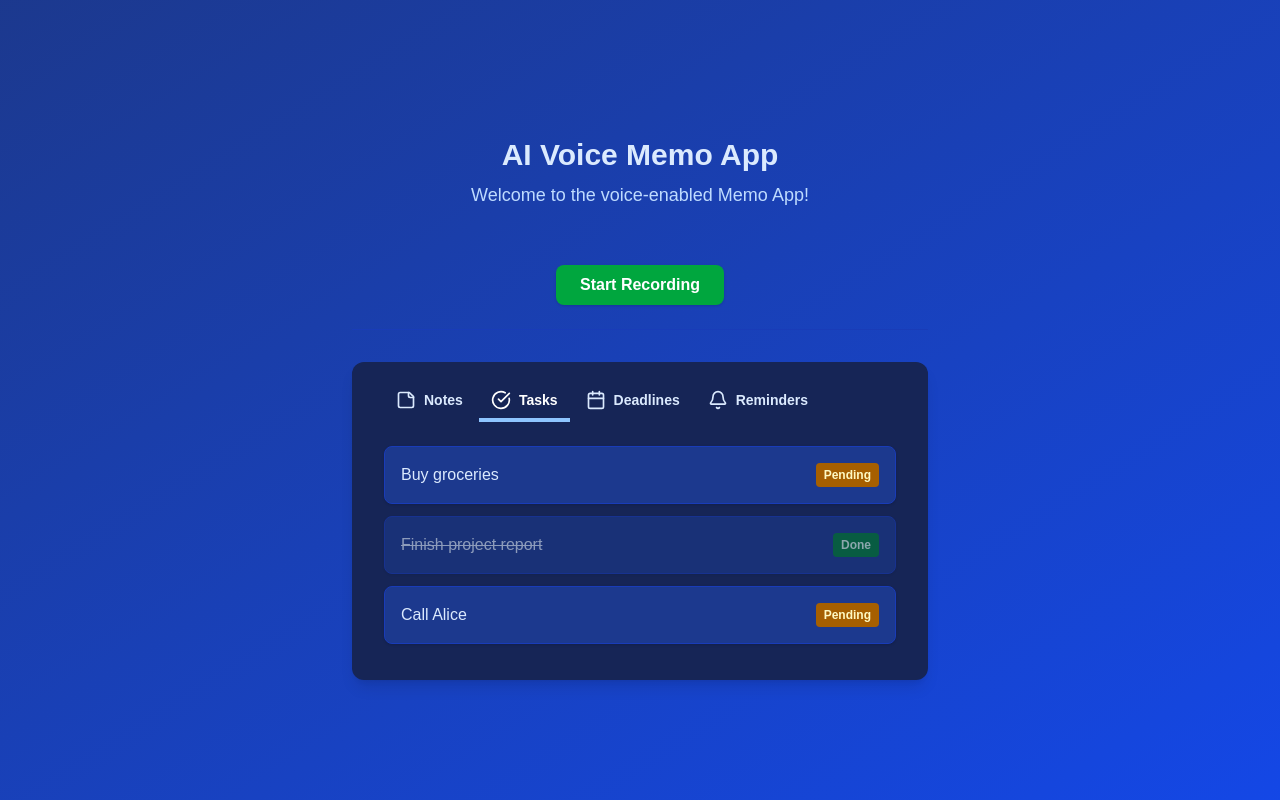
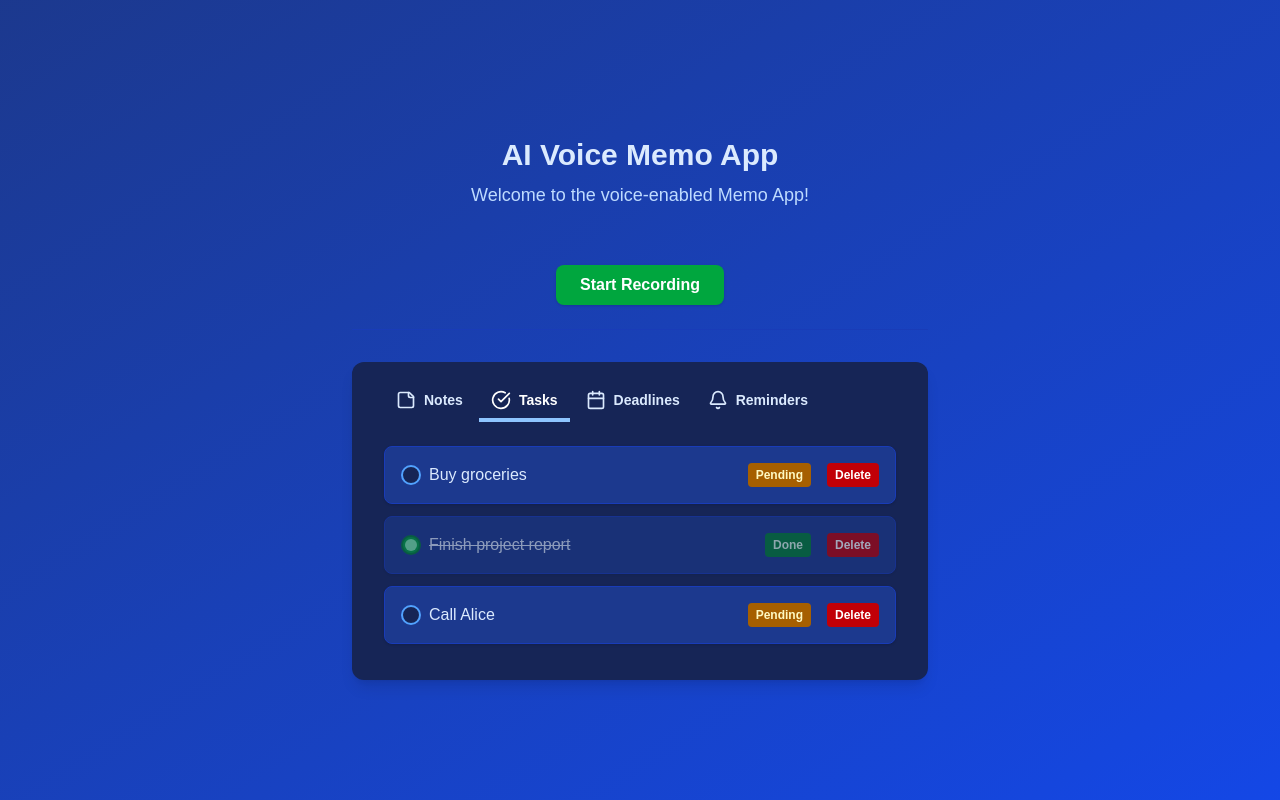
Before and after one commit to yaqoubDdev/task_app_voice, a Next.js app: page / in a window 1280 px wide. Both pictures are taken after a click on the button "Tasks". Built offline with nearby package versions, Linux system fonts and the light colour scheme.

Commit message:
Add task complete and delete functionality to Tasks tab. Fix handler placement and ensure interactive task management in the UI.

```diff
--- a/app/api/transcribe/route.ts
+++ b/app/api/transcribe/route.ts
@@ -33,6 +33,7 @@ export async function POST(req: Request) {
     const maxT = getMaxTokensForSummary(text)
     console.log(maxT)
 
+    // Get summary
     const summaryResp = await openai.chat.completions.create({
       model: "gpt-4o-mini",
       messages: [
@@ -44,10 +45,53 @@ export async function POST(req: Request) {
       ],
       max_tokens: maxT,
     })
-
     const summary = summaryResp.choices[0].message?.content || ""
 
-    return Response.json({ text, summary })
+    // Extraction prompt for OpenAI
+    const extractionPrompt = `
+You are an expert assistant for extracting actionable items from meeting or memo transcriptions.
+
+Given a transcription, return a JSON object with the following structure:
+{
+  "tasks": [ { "title": string, "done": boolean } ],
+  "deadlines": [ { "title": string, "date": string } ],
+  "reminders": [ { "text": string } ]
+}
+
+Guidelines:
+- Only include items that are clearly mentioned in the text.
+- For tasks, extract actionable to-dos. Set "done" to false unless the text says it is completed.
+- For deadlines, extract the title and any date mentioned (ISO format if possible).
+- For reminders, extract any reminders or follow-ups.
+- If a category has no items, return an empty array for it.
+- The JSON must be valid and readable.
+`
+
+    const extractResp = await openai.chat.completions.create({
+      model: "gpt-4o-mini",
+      messages: [
+        {
+          role: "system",
+          content: extractionPrompt,
+        },
+        { role: "user", content: text },
+      ],
+      response_format: { type: "json_object" },
+      max_tokens: 300,
+    })
+    let tasks = []
+    let deadlines = []
+    let reminders = []
+    try {
+      const parsed = JSON.parse(extractResp.choices[0].message?.content || '{}')
+      tasks = parsed.tasks || []
+      deadlines = parsed.deadlines || []
+      reminders = parsed.reminders || []
+    } catch (e) {
+      // fallback: empty arrays
+    }
+
+    return Response.json({ text, summary, tasks, deadlines, reminders })
   } catch (err) {
     console.error("Transcription error:", err)
     return new Response("Error processing audio", { status: 500 })
--- a/app/page.tsx
+++ b/app/page.tsx
@@ -14,21 +14,30 @@ export default function Home() {
   const [ recording, setRecording ] = useState(false)
   const [ notes, setNotes ] = useState<Recording[]>([])
 
-  // Dummy data for other tabs
-  const [tasks] = useState([
+  // State for other tabs (now updatable)
+  const [tasks, setTasks] = useState([
     { id: 1, title: 'Buy groceries', done: false },
     { id: 2, title: 'Finish project report', done: true },
     { id: 3, title: 'Call Alice', done: false },
   ])
-  const [deadlines] = useState([
+  const [deadlines, setDeadlines] = useState([
     { id: 1, title: 'Submit tax return', date: '2025-10-20' },
     { id: 2, title: 'Pay rent', date: '2025-10-31' },
   ])
-  const [reminders] = useState([
+  const [reminders, setReminders] = useState([
     { id: 1, text: 'Doctor appointment at 3pm' },
     { id: 2, text: 'Water the plants' },
   ])
   const [ activeSection, setActiveSection ] = useState<'notes' | 'tasks' | 'reminders' | 'deadlines'>('notes')
+
+  // Task tab handlers
+  function handleToggleTaskDone(idx: number) {
+    setTasks(prev => prev.map((t, i) => i === idx ? { ...t, done: !t.done } : t))
+  }
+
+  function handleDeleteTask(idx: number) {
+    setTasks(prev => prev.filter((_, i) => i !== idx))
+  }
 
   // Tab configuration list
   const tabs = [
@@ -66,10 +75,28 @@ export default function Home() {
         <p className="text-blue-400 italic text-center">No tasks yet.</p>
       ) : (
         <ul className="w-full flex flex-col gap-2">
-          {tasks.map(task => (
-            <li key={task.id} className={`flex items-center justify-between bg-blue-900 border border-blue-800 rounded-lg p-4 shadow mb-1 ${task.done ? 'opacity-60' : ''}`}>
-              <span className={`font-medium text-blue-100 ${task.done ? 'line-through' : ''}`}>{task.title}</span>
-              <span className={`ml-4 px-2 py-1 rounded text-xs font-semibold ${task.done ? 'bg-green-700 text-green-100' : 'bg-yellow-700 text-yellow-100'}`}>{task.done ? 'Done' : 'Pending'}</span>
+          {tasks.map((task: {id?: number, title: string, done: boolean}, idx: number) => (
+            <li key={task.id ?? task.title} className={`flex items-center justify-between bg-blue-900 border border-blue-800 rounded-lg p-4 shadow mb-1 ${task.done ? 'opacity-60' : ''}`}>
+              <div className="flex items-center gap-2">
+                <button
+                  className={`w-5 h-5 rounded-full border-2 ${task.done ? 'bg-green-600 border-green-700' : 'bg-blue-950 border-blue-400'} flex items-center justify-center transition`}
+                  title={task.done ? 'Mark as incomplete' : 'Mark as complete'}
+                  onClick={() => handleToggleTaskDone(idx)}
+                >
+                  {task.done && <span className="block w-3 h-3 bg-green-300 rounded-full"></span>}
+                </button>
+                <span className={`font-medium text-blue-100 ${task.done ? 'line-through' : ''}`}>{task.title}</span>
+              </div>
+              <div className="flex items-center gap-2">
+                <span className={`ml-2 px-2 py-1 rounded text-xs font-semibold ${task.done ? 'bg-green-700 text-green-100' : 'bg-yellow-700 text-yellow-100'}`}>{task.done ? 'Done' : 'Pending'}</span>
+                <button
+                  className="ml-2 px-2 py-1 rounded bg-red-700 text-white text-xs font-semibold hover:bg-red-800 transition"
+                  title="Delete task"
+                  onClick={() => handleDeleteTask(idx)}
+                >
+                  Delete
+                </button>
+              </div>
             </li>
           ))}
         </ul>
@@ -160,10 +187,10 @@ export default function Home() {
   const transcribeAudio = async (url: string, blob: Blob) => {
     // Only for notes
     const recordingIndex = notes.findIndex(r => r.url === url)
-    if (notes[recordingIndex]?.transcription) {
-      alert("This audio has already been transcribed.")
-      return
-    }
+    // if (notes[recordingIndex]?.transcription) {
+    //   alert("This audio has already been transcribed.")
+    //   return
+    // }
     const formData = new FormData()
     formData.append('file', new File([blob], 'recording.mebm'))
     try {
@@ -172,11 +199,35 @@ export default function Home() {
         body: formData
       })
       const data = await res.json()
+      console.log(data)
       const transcription = data.text
       const summary = data.summary
       const updatedRecording = { ...notes[recordingIndex], transcription, summary }
       setNotes(prev => prev.map((r, i) => i === recordingIndex ? updatedRecording : r))
-      alert("Transcription and summary completed!")
+      // Append new tasks, deadlines, reminders if present
+      if (Array.isArray(data.tasks) && data.tasks.length > 0) {
+        setTasks(prev => {
+          // Avoid duplicates by title
+          const existingTitles = new Set(prev.map((t: {title: string}) => t.title))
+          const newTasks = data.tasks.filter((t: {title: string}) => !existingTitles.has(t.title))
+          return [...prev, ...newTasks]
+        })
+      }
+      if (Array.isArray(data.deadlines) && data.deadlines.length > 0) {
+        setDeadlines(prev => {
+          const existingTitles = new Set(prev.map((d: {title: string}) => d.title))
+          const newDeadlines = data.deadlines.filter((d: {title: string}) => !existingTitles.has(d.title))
+          return [...prev, ...newDeadlines]
+        })
+      }
+      if (Array.isArray(data.reminders) && data.reminders.length > 0) {
+        setReminders(prev => {
+          const existingTexts = new Set(prev.map((r: {text: string}) => r.text))
+          const newReminders = data.reminders.filter((r: {text: string}) => !existingTexts.has(r.text))
+          return [...prev, ...newReminders]
+        })
+      }
+      alert("Transcription and summary completed! Tabs updated.")
     } catch (error) {
       alert(`error transcribing: ${error}`)
     }
```
